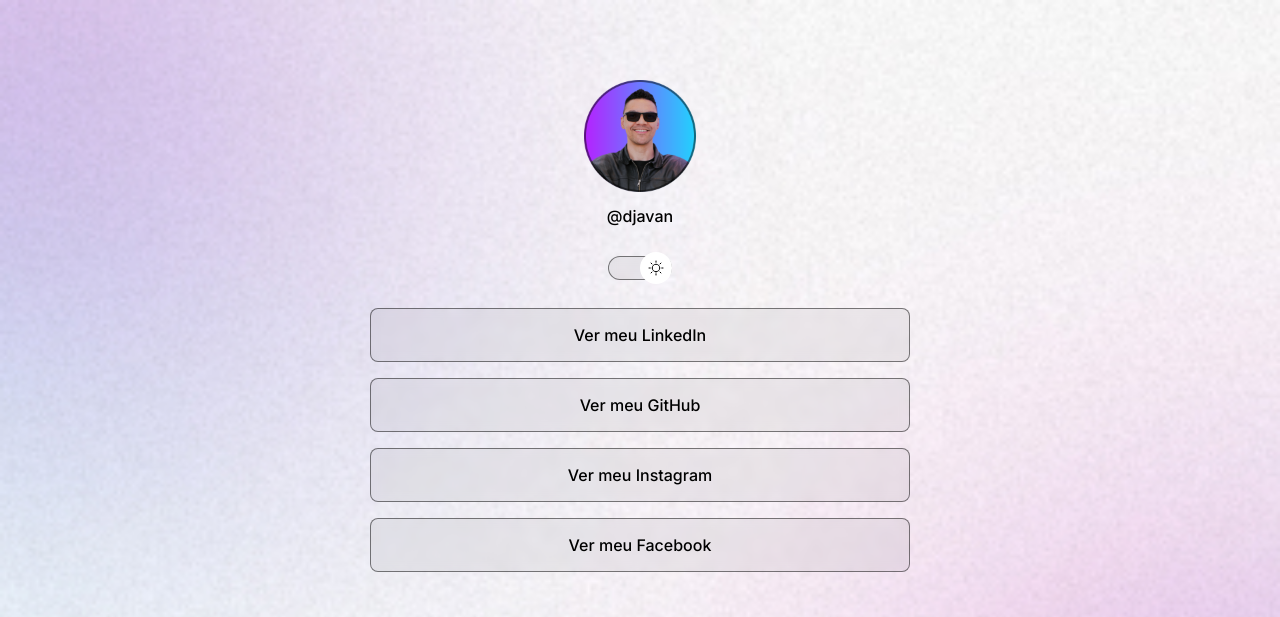
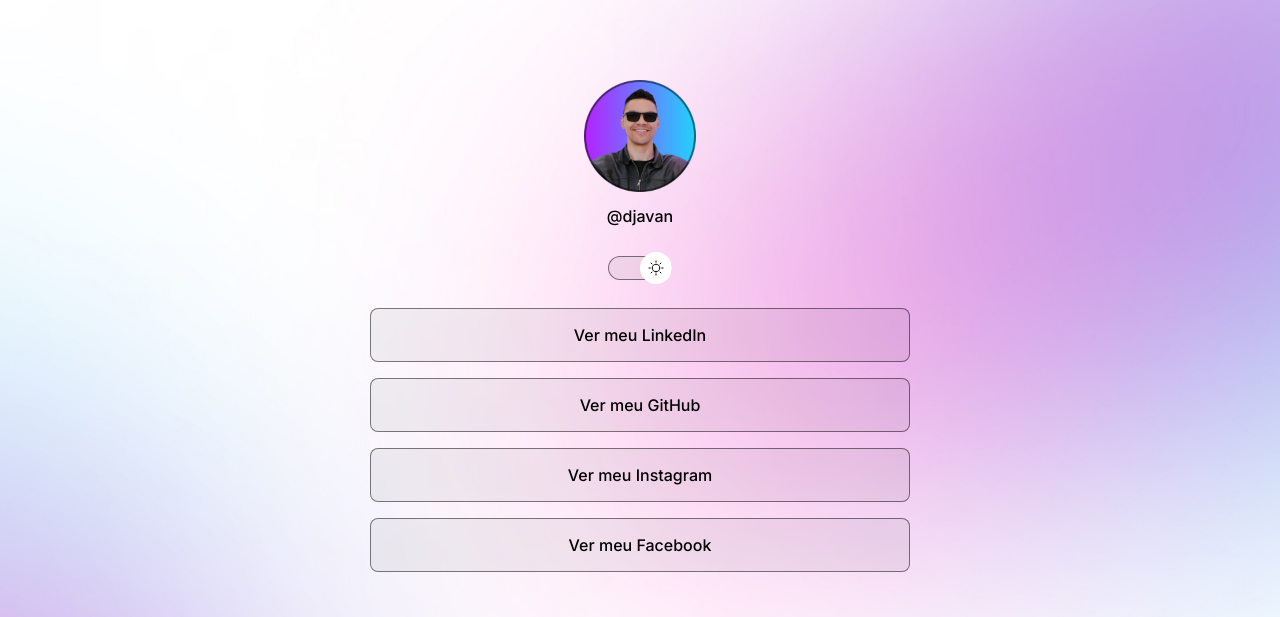
Before and after one commit to djavanfagundessantos/codelinks, a plain HTML site: page index.html in a window 1280 px wide. Shown: the top 617 px of the page. Drawn offline with nearby package versions, Linux system fonts and the light colour scheme; files whose address does not match are found by name.

Commit message:
change background based on media queries

```diff
--- a/style.css
+++ b/style.css
@@ -35,6 +35,7 @@ body {
   background-position: top center;
   background-repeat: no-repeat;
   background-size: cover;
+  height: 100vh;
 }
 
 body * {
@@ -166,3 +167,17 @@ footer {
   text-align: center;
   font-size: 14px;
 }
+
+/* media querues
+OBS: Só funciona com a tag meta abaixo:
+<meta name="viewport" content="width=device-width, initial-scale=1.0" />
+*/
+@media (min-width: 700px) {
+  :root {
+    --bg-url: url(./assets/bg-desktop.jpg);
+  }
+
+  .light {
+    --bg-url: url(./assets/bg-desktop-light.jpg);
+  }
+}
```
